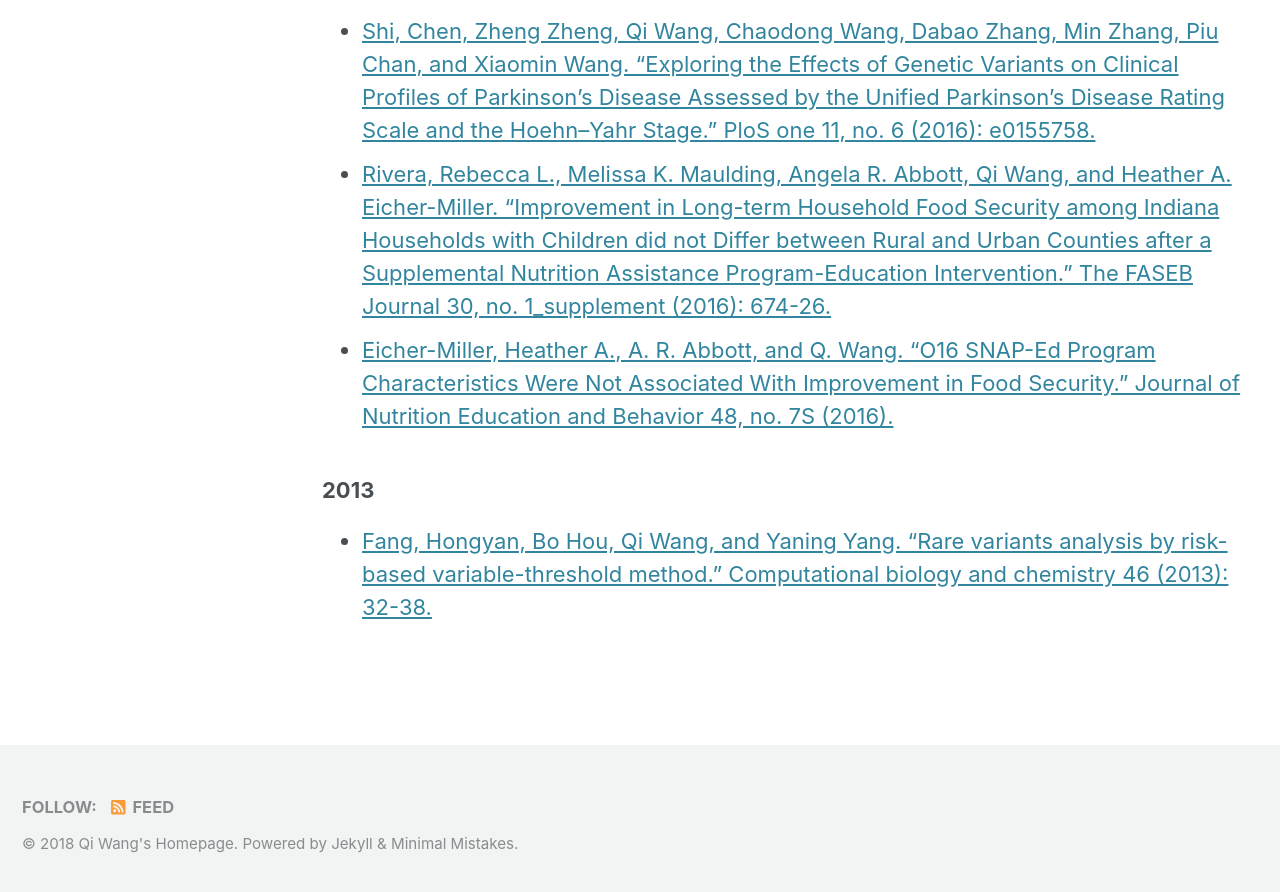
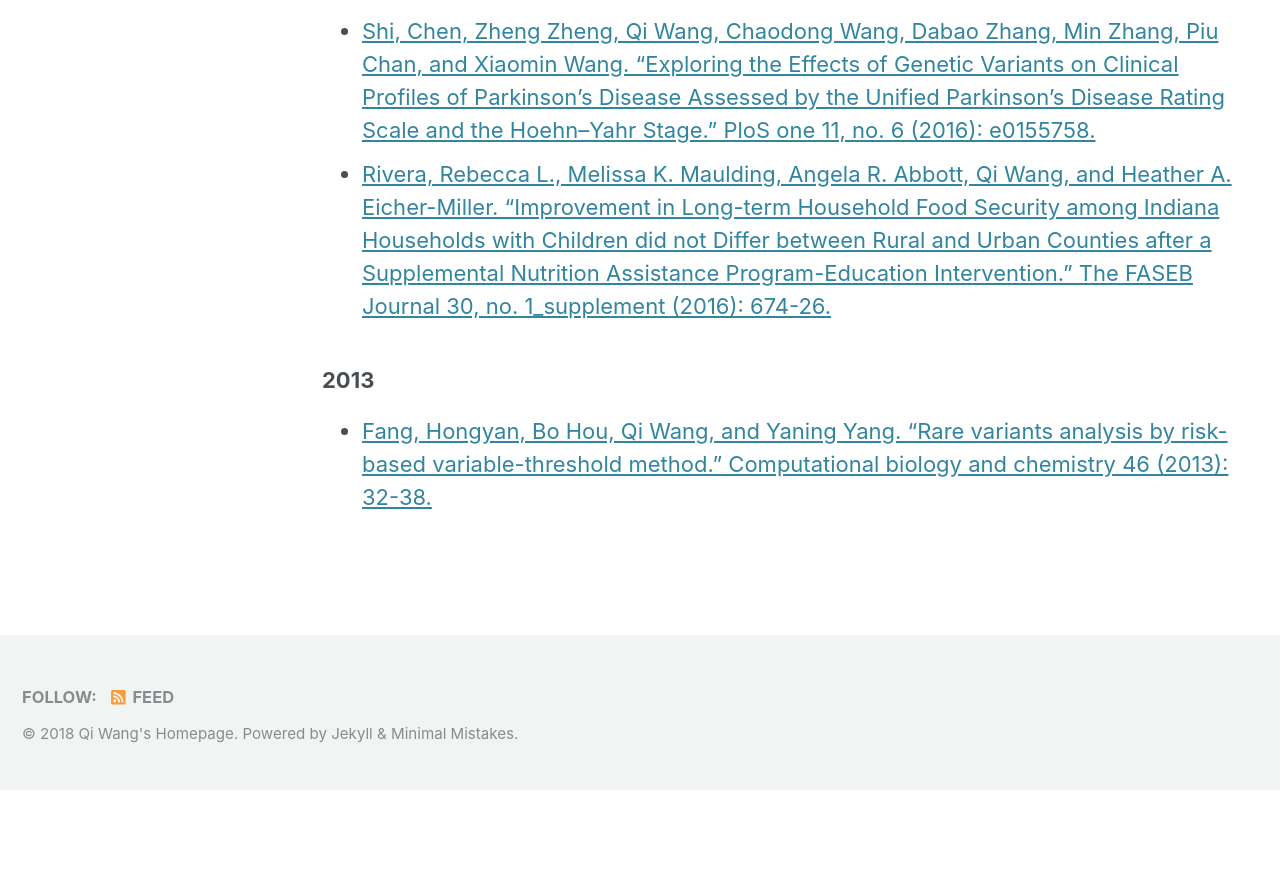
Before and after one commit to qwng/qwng.github.io, a Jekyll site: the page built from _pages/pub.md, in a window 1280 px wide and 900 px high, scrolled down 1327 px. Shown: the top 892 px of the window. Built offline with Jekyll 4.4.1, drawn with Linux system fonts in a browser that asks for light colours; cached includes are drawn as plain includes; nearby versions of some CDN libraries; after the commit the page ends 2117 px from its top, so only the background shows below that.

Commit message:
modify pub

```diff
--- a/_pages/pub.md
+++ b/_pages/pub.md
@@ -20,7 +20,6 @@
 - [Guan, L., Q. Wang, L. Wang, B. Wu, Y. Chen, F. Liu, F. Ye et al. "Common variants on 17q25 and gene–gene interactions conferring risk of schizophrenia in Han Chinese population and regulating gene expressions in human brain." Molecular psychiatry 21, no. 9 (2016): 1244.](https://www.nature.com/articles/mp2015204)
 - [Shi, Chen, Zheng Zheng, Qi Wang, Chaodong Wang, Dabao Zhang, Min Zhang, Piu Chan, and Xiaomin Wang. "Exploring the Effects of Genetic Variants on Clinical Profiles of Parkinson’s Disease Assessed by the Unified Parkinson’s Disease Rating Scale and the Hoehn–Yahr Stage." PloS one 11, no. 6 (2016): e0155758.](https://journals.plos.org/plosone/article?id=10.1371/journal.pone.0155758)
 - [Rivera, Rebecca L., Melissa K. Maulding, Angela R. Abbott, Qi Wang, and Heather A. Eicher-Miller. "Improvement in Long-term Household Food Security among Indiana Households with Children did not Differ between Rural and Urban Counties after a Supplemental Nutrition Assistance Program-Education Intervention." The FASEB Journal 30, no. 1_supplement (2016): 674-26.](https://www.fasebj.org/doi/abs/10.1096/fasebj.30.1_supplement.674.26)
-- [Eicher-Miller, Heather A., A. R. Abbott, and Q. Wang. "O16 SNAP-Ed Program Characteristics Were Not Associated With Improvement in Food Security." Journal of Nutrition Education and Behavior 48, no. 7S (2016).](https://www.researchgate.net/profile/Colleen_Spees/publication/304669229_Differing_Contributions_of_Food_Sources_to_Dietary_Energy_Solid_Fat_and_Added_Sugar_in_US_Adults_by_Food_Security_Status/links/5a94c2dbaca27214056756d2/Differing-Contributions-of-Food-Sources-to-Dietary-Energy-Solid-Fat-and-Added-Sugar-in-US-Adults-by-Food-Security-Status.pdf)
 
 ### 2013
 - [Fang, Hongyan, Bo Hou, Qi Wang, and Yaning Yang. "Rare variants analysis by risk-based variable-threshold method." Computational biology and chemistry 46 (2013): 32-38.](https://www.sciencedirect.com/science/article/pii/S1476927113000340)
```
